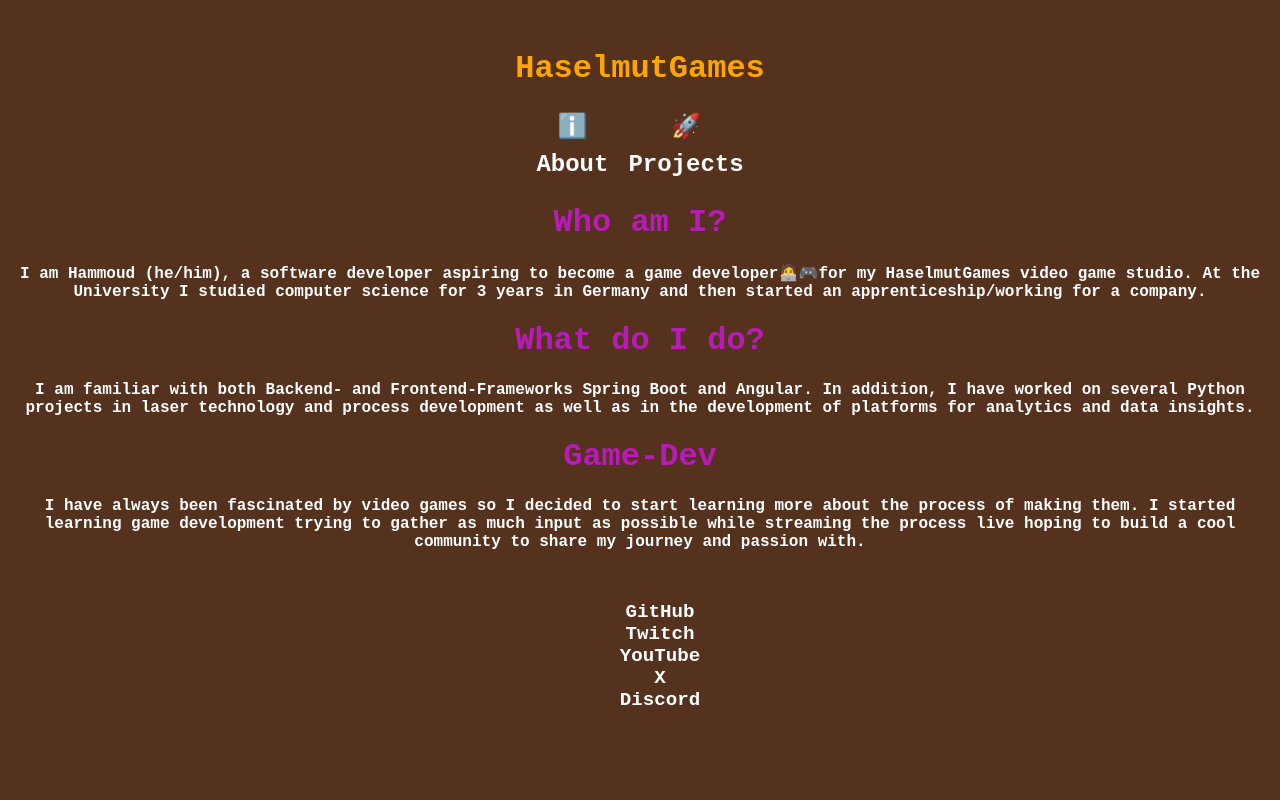
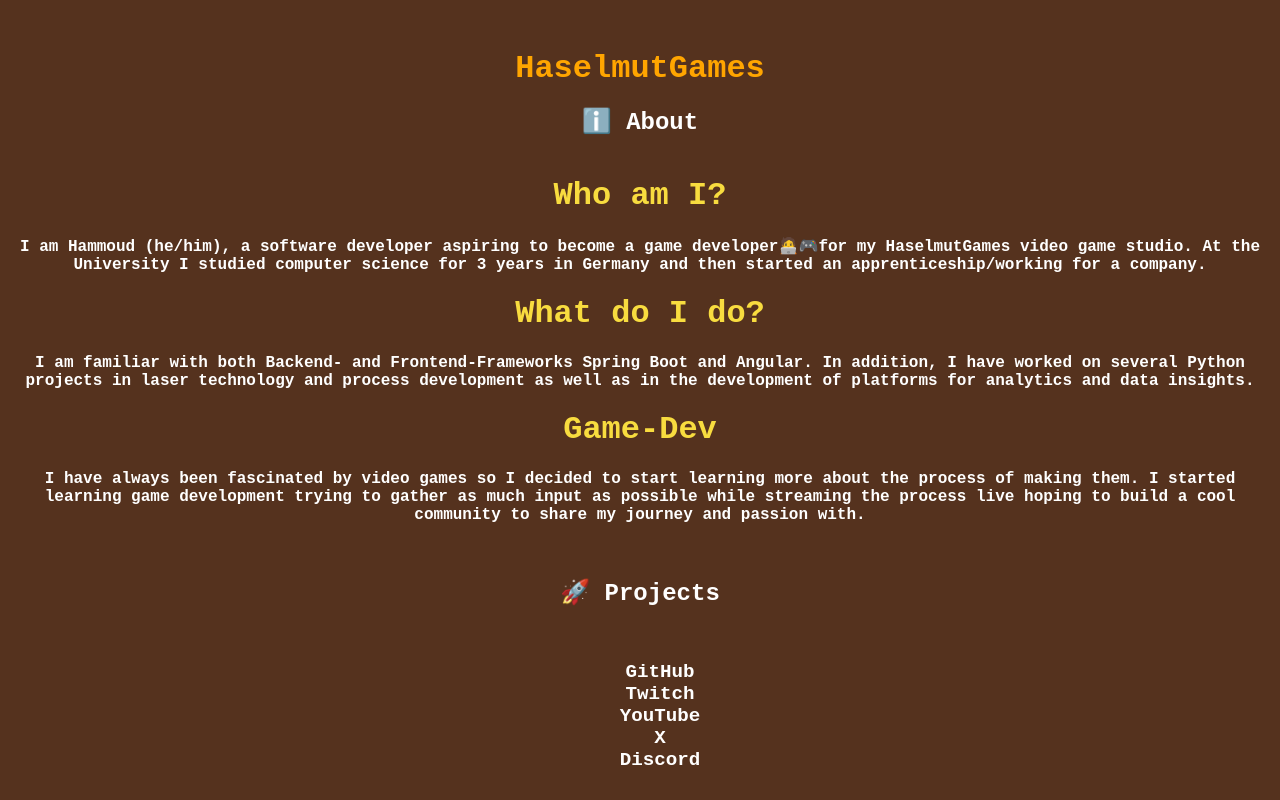
Before and after one commit to HaselmutGames/my-website, a SvelteKit app: page / in a window 1280 px wide. Built offline with nearby package versions, Linux system fonts and the light colour scheme.

Commit message:
Separate the sections

```diff
--- a/src/routes/+page.svelte
+++ b/src/routes/+page.svelte
@@ -1,6 +1,7 @@
 <script lang="ts">
     import { icons } from '$lib/data/icons';
     import { socials } from '$lib/data/socials';
+    // About Section
     let headline = "HaselmutGames";
     let question = "Who am I?";
     let bio = "I am Hammoud (he/him), a software developer aspiring to become a game developer🧑‍💻🎮for my HaselmutGames video game studio. At the University I studied computer science for 3 years in Germany and then started an apprenticeship/working for a company."
@@ -8,6 +9,9 @@
     let experience = "I am familiar with both Backend- and Frontend-Frameworks Spring Boot and Angular. In addition, I have worked on several Python projects in laser technology and process development as well as in the development of platforms for analytics and data insights."
     let game_dev_title = "Game-Dev";
     let game_dev_section = "I have always been fascinated by video games so I decided to start learning more about the process of making them. I started learning game development trying to gather as much input as possible while streaming the process live hoping to build a cool community to share my journey and passion with.";
+
+    // Projects Section
+
 </script>
 
 <main class="container">
@@ -15,18 +19,12 @@
     <div class="headline">
         <a href="/" class="headline-link">{headline}</a>
     </div>
-    <!-- Icons with labels (stacked)-->
-    <div class="icon-links">
-        {#each icons as icon}
-            <div class="icon-item">
-                <a href={icon.url} class="icon">
-                    {icon.emoji}
-                </a>
-                <a href={icon.url} class="icon-label">
-                    {icon.name}
-                </a>
-            </div>
-        {/each}
+    <!-- About Section-->
+    <div class="icon-item">
+        <a href={icons[0].url} class="icon-label">
+            {icons[0].emoji}
+            {icons[0].name}
+        </a>
     </div>
     <div class="all-about-me">
         <h1 class="div-titles">{question}</h1>
@@ -35,6 +33,18 @@
         <p>{experience}</p>
         <h1 class="div-titles">{game_dev_title}</h1>
         <p>{game_dev_section}</p>
+    </div>
+    <br>
+
+    <!-- Projects Section-->
+    <div class="icon-item">
+        <a href={icons[1].url} class="icon-label">
+            {icons[1].emoji}
+            {icons[1].name}
+        </a>
+    </div>
+    <div>
+
     </div>
     <br>
 
@@ -77,32 +87,25 @@
         text-decoration: underline;
     }
 
-    /* Icon Section*/
-    .icon-links {
-        display: flex;
-        justify-content: center;
-        gap: 20px;
-        margin: 20px 0;
+    /* Icon Section */
+    .icon-item{
+        display: inline-flex;
+        align-items: center;
+        margin: 20px;
     }
-    .icon-item{
-        display: flex;
-        flex-direction: column;
-        align-items: center;
-    }
-    .icon, .icon-label {
+    .icon-label {
         text-decoration: none;
         color: white;
         font-size: 1.5rem;
-        margin: 5px 0;
     }
-    .icon:hover, .icon-label:hover {
+    .icon-label:hover {
         color: orange;
         cursor: pointer;
         opacity: 0.8;
     }
 
     .div-titles{
-        color: rgb(184, 27, 184);
+        color: rgb(248, 220, 63);
     }
 
     /* Social Links */
```
